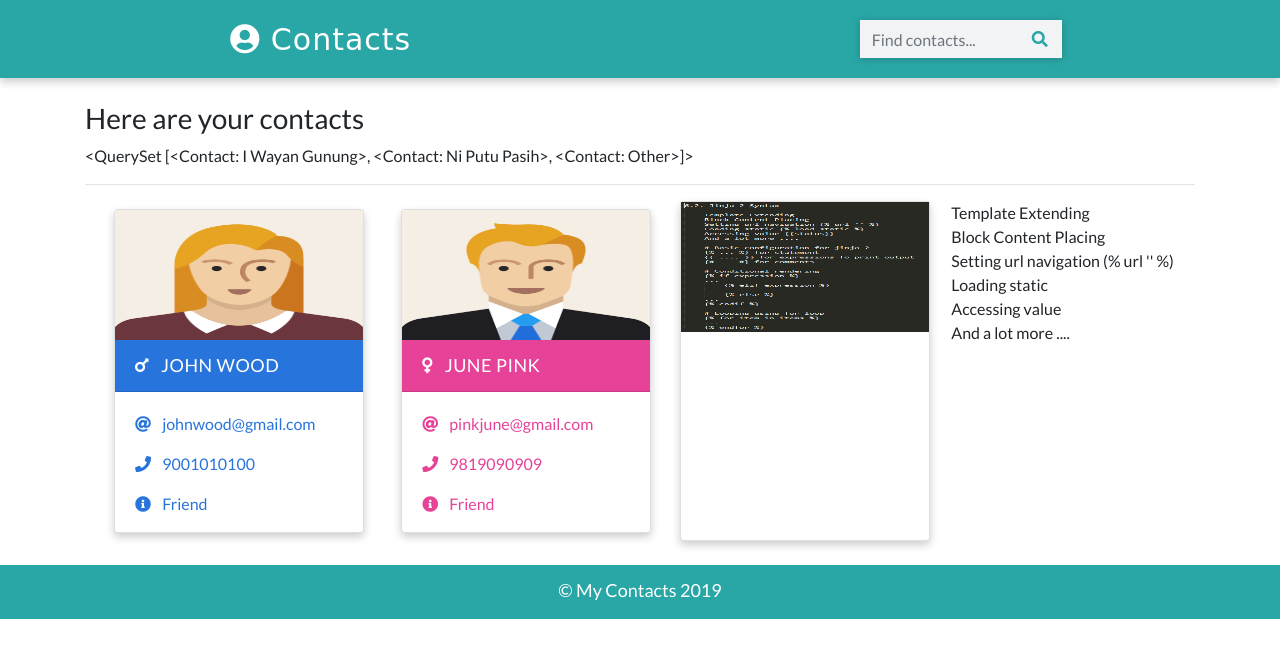
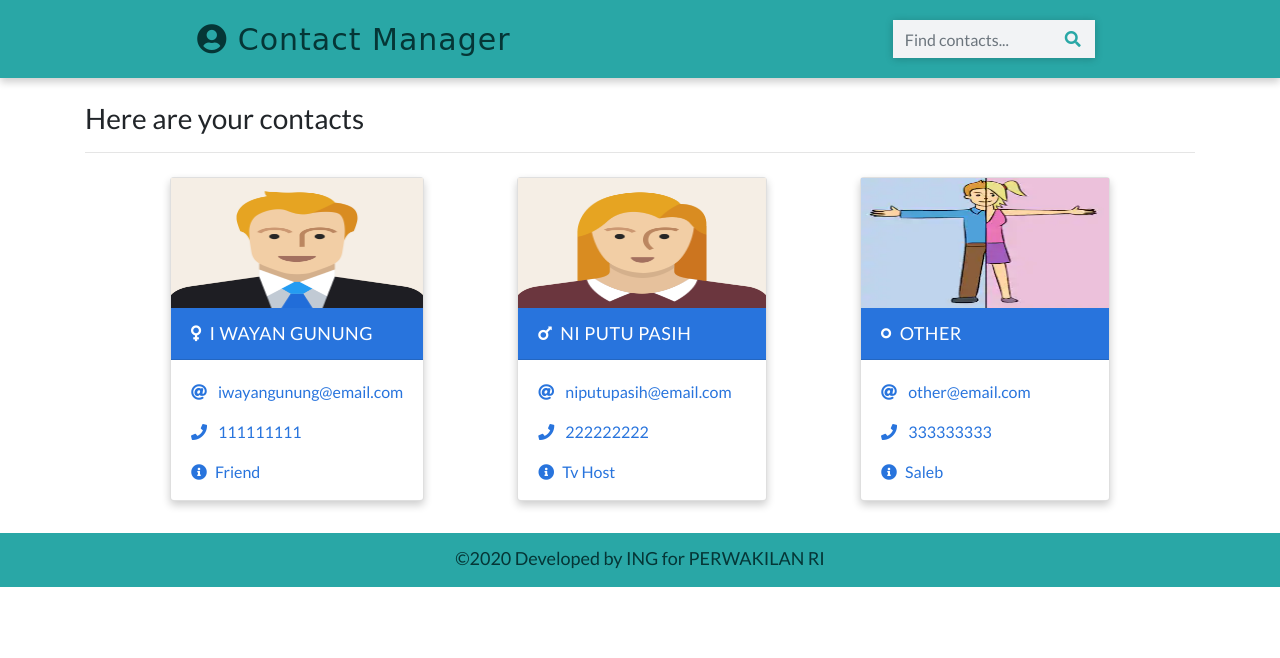
Before and after one commit to ingafter60/django-contact-manager-2020, a Django app: page / in a window 1280 px wide. Shown: the top 658 px of the page. Run offline with Django 3.2, Linux system fonts and the light colour scheme; data comes from the database, SQL or seed files in the repository; both versions use the stored data as it was after the commit; some libraries are stand-ins or nearby versions.

Commit message:
6.4. Displaying contact objects in a template

```diff
--- a/templates/base.html
+++ b/templates/base.html
@@ -32,8 +32,8 @@
     <!-- Navbar -->
 
     <nav>
-      <a class="logo" href="/index.html">
-        <i class="fas fa-user-circle"></i>&nbsp;Contacts
+      <a style="color: #053636;" class="logo" href="/index.html">
+        <i class="fas fa-user-circle"></i>&nbsp;Contact Manager
       </a>
       <form class="form-inline my-2" action="search.html">
         <input
@@ -53,7 +53,7 @@
 
     <!-- footer -->
     <footer class="mt-4 p-2">
-      <p class="text-center p-1 m-0">&copy; My Contacts 2019</p>
+      <p style="color: #053636;" class="text-center p-1 m-0">&copy;2020 <span>Developed by ING</span> for  <span">PERWAKILAN RI</span></p>
     </footer>
     <!-- footer ends -->
   </body>
--- a/templates/index.html
+++ b/templates/index.html
@@ -5,63 +5,104 @@
 {% block content %}
     <div class="container">
       <h3 class="heading font-weight-light">Here are your contacts</h3>
-      {{contacts}}
       <hr />
     </div>
+
     <div class="container main-part">
-      <!-- Card for details -->
+
+      {% if contacts %}
+        {% for contact in contacts %}
+
+          <!-- Start if, elif, and else -->
+          <!-- Boy Card -->
+          {% if contact.gender == 'male' %}
             <div class="card my-2 mx-2 boy-card">
-        <img src="{% static 'images/girl.png' %}" class="img-fluid" />
+              <img
+                src="{% if contact.image %}
+                {{contact.image.url}}
+                {% else %}
+                {% static 'images/boy.png' %}
+                {% endif %}" class="img-fluid" />
               <div class="card-header">
                 <a href="detail.html" class="text-white header-link"
-            ><i class="fas fa-mars mr-2"></i> John Wood</a
+                  ><i class="fas fa-venus mr-2"></i>{{contact.name}}</a
                 >
               </div>
               <div class="card-body pb-0">
                 <p>
                   <i class="fas fa-at mr-2"></i>
-            <a href="mailto:samirphuyal65@gmail.com">johnwood@gmail.com</a>
+                  <a href="mailto:{{contact.email}}">{{contact.email}}</a>
                 </p>
                 <p>
                   <i class="fas fa-phone mr-2"></i>
-            <a href="tel:9001010100">9001010100</a>
+                  <a href="tel:{{contact.phone}}">{{contact.phone}}</a>
                 </p>
-          <p><i class="fas fa-info-circle mr-2"></i> Friend</p>
+                <p><i class="fas fa-info-circle mr-2"></i>{{contact.info}}</p>
               </div>
             </div>
-      <!-- Card for details ends -->
 
-      <div class="card my-2 mx-2 girl-card">
-        <img src="{% static 'images/boy.png' %}" class="img-fluid" />
+          <!-- Girl Card -->
+          {% elif contact.gender == 'female' %}
+            <div class="card my-2 mx-2 boy-card">
+              <img
+                src="{% if contact.image %}
+                {{contact.image.url}}
+                {% else %}
+                {% static 'images/girl.png' %}
+                {% endif %}" class="img-fluid" />
               <div class="card-header">
                 <a href="detail.html" class="text-white header-link"
-            ><i class="fas fa-venus mr-2"></i> June Pink</a
+                  ><i class="fas fa-mars mr-2"></i>{{contact.name}}</a
                 >
               </div>
               <div class="card-body pb-0">
                 <p>
                   <i class="fas fa-at mr-2"></i>
-            <a href="mailto:pinkjune@gmail.com">pinkjune@gmail.com</a>
+                  <a href="mailto:{{contact.email}}">{{contact.email}}</a>
                 </p>
                 <p>
                   <i class="fas fa-phone mr-2"></i>
-            <a href="tel:9819090909">9819090909</a>
+                  <a href="tel:{{contact.phone}}">{{contact.phone}}</a>
                 </p>
-          <p><i class="fas fa-info-circle mr-2"></i> Friend</p>
+                <p><i class="fas fa-info-circle mr-2"></i>{{contact.info}}</p>
               </div>
             </div>
 
-      <div class="card">
-        <img src="{% static 'images/jinja2.png' %}" class="img-fluid" />
+          <!-- Other Card -->
+          {% else %}
+            <div class="card my-2 mx-2 boy-card">
+              <img
+                src="{% if contact.image %}
+                {{contact.image.url}}
+                {% else %}
+                {% static 'images/other.png' %}
+                {% endif %}" class="img-fluid" />
+              <div class="card-header">
+                <a href="detail.html" class="text-white header-link"
+                  ><i class="fas fa-genderless mr-2"></i>{{contact.name}}</a
+                >
+              </div>
+              <div class="card-body pb-0">
+                <p>
+                  <i class="fas fa-at mr-2"></i>
+                  <a href="mailto:{{contact.email}}">{{contact.email}}</a>
+                </p>
+                <p>
+                  <i class="fas fa-phone mr-2"></i>
+                  <a href="tel:{{contact.phone}}">{{contact.phone}}</a>
+                </p>
+                <p><i class="fas fa-info-circle mr-2"></i>{{contact.info}}</p>
+              </div>
             </div>
 
-      <div>
-        Template Extending<br>
-        Block Content Placing<br>
-        Setting url navigation (% url '' %)<br>
-        Loading static {% load static %}<br>
-        Accessing value {{status}}<br>
-        And a lot more ....<br>
-        </div>
-    </div>
+          {% endif %}
+          <!-- End if, elif, and else -->
+
+        {% endfor %}<!-- endfor of forloop of for contact -->
+
+      {% else %}<!-- else of if contact -->
+      <p>No Contacts</p>
+      {% endif %}<!-- endif of if contact -->
+
+    </div><!-- ends .Cotainer -->
 {% endblock content %}
```
Also changed, not shown: db.sqlite3, static/images/other.PNG (added). Lines whose indentation alone changed are shown as unchanged.
